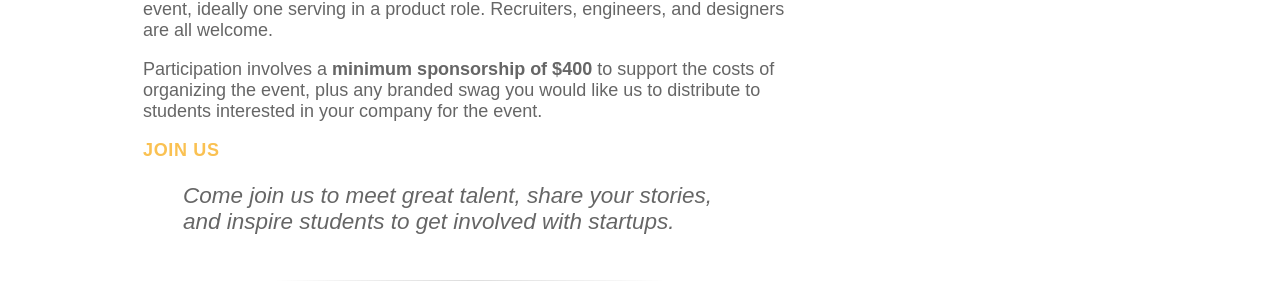
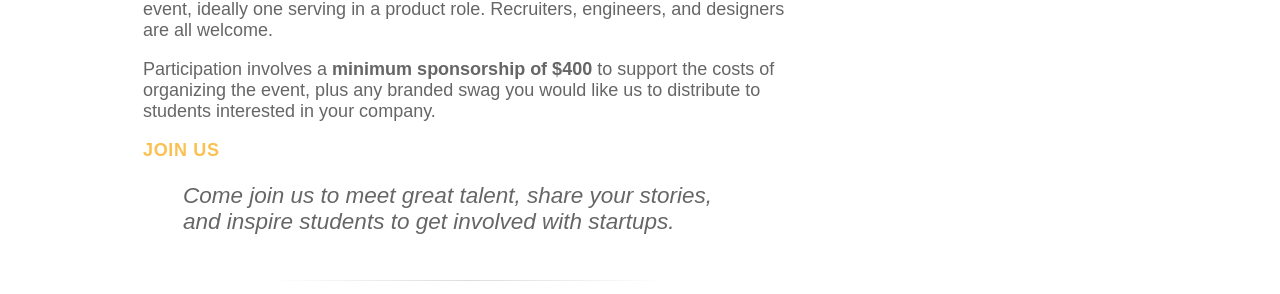
Before and after one commit to startupatbrown/startupatbrown.github.io, a Jekyll site: the page built from participate.html, in a window 1280 px wide. Shown: the part 1103-1397 px from the top of the page. Built offline with Jekyll 4.4.1, drawn with Linux system fonts in a browser that asks for light colours.

Commit message:
Update participate.html

```diff
--- a/participate.html
+++ b/participate.html
@@ -49,7 +49,7 @@ css: pages/participate.css
       <h2>Requirements</h2>
       <p>Participating in Startup@Brown is simple.</p>
       <p>Expect to send <strong>at least 2 company representatives</strong> for the duration of the event, ideally one serving in a product role. Recruiters, engineers, and designers are all welcome.</p>
-      <p>Participation involves a <strong>minimum sponsorship of $400</strong> to support the costs of organizing the event, plus any branded swag you would like us to distribute to students interested in your company for the event.</p>
+      <p>Participation involves a <strong>minimum sponsorship of $400</strong> to support the costs of organizing the event, plus any branded swag you would like us to distribute to students interested in your company.</p>
 
       <h2>Join Us</h2>
       <blockquote>Come join us to meet great talent, share your stories, and inspire students to get involved with startups.</blockquote>
```
